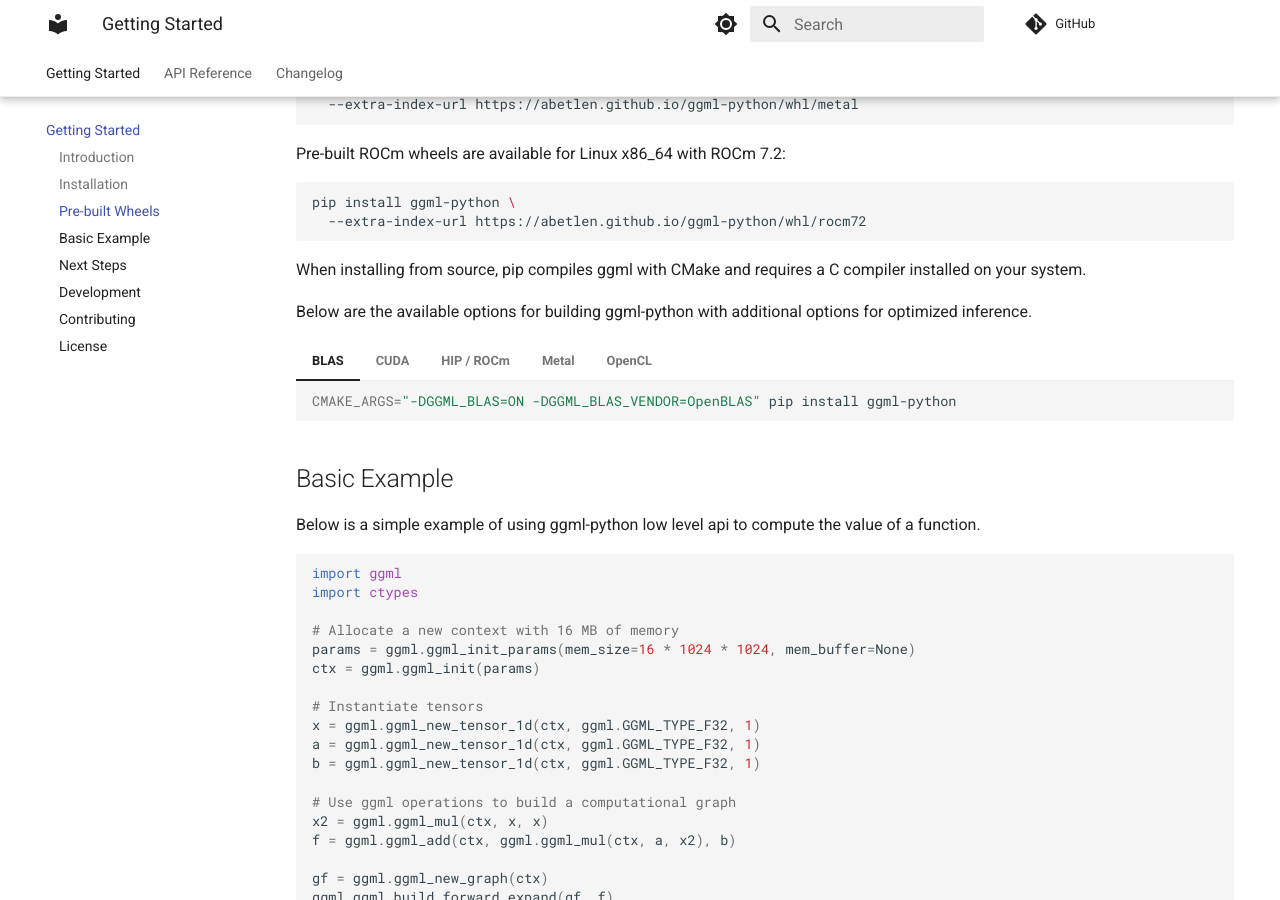
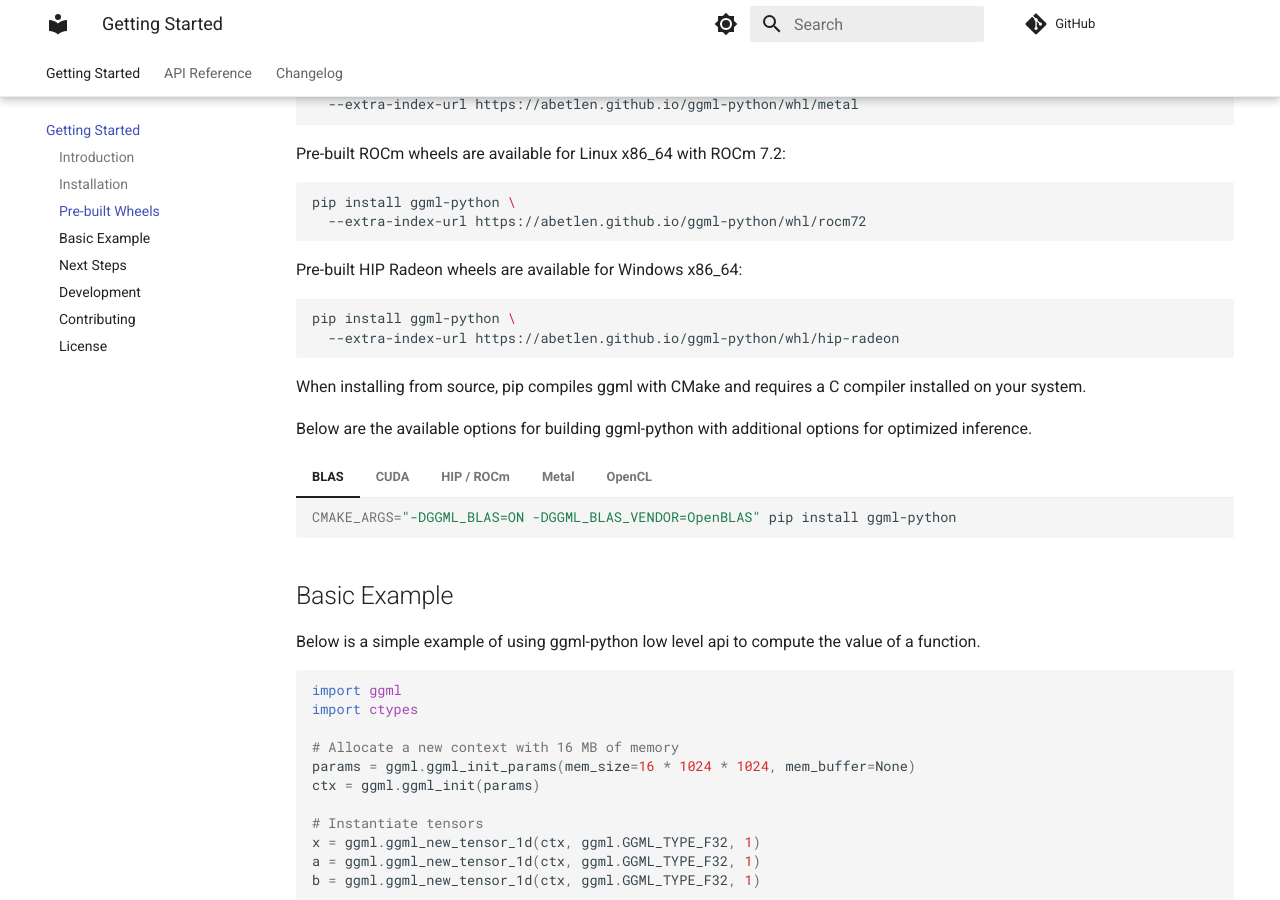
Before and after one commit to abetlen/ggml-python, an MkDocs documentation site: the page built from docs/index.md, in a window 1280 px wide and 900 px high, scrolled down 1565 px. Built offline with MkDocs 1.6.1 and Material for MkDocs 9.7.7, drawn with Linux system fonts in a browser that asks for light colours; comment, search, counter and statistics services are not loaded.

Commit message:
ci: add Windows HIP wheel builds

````diff
--- a/docs/index.md
+++ b/docs/index.md
@@ -74,6 +74,13 @@ Pre-built ROCm wheels are available for Linux x86_64 with ROCm 7.2:
 ```bash
 pip install ggml-python \
   --extra-index-url https://abetlen.github.io/ggml-python/whl/rocm72
+```
+
+Pre-built HIP Radeon wheels are available for Windows x86_64:
+
+```bash
+pip install ggml-python \
+  --extra-index-url https://abetlen.github.io/ggml-python/whl/hip-radeon
 ```
 
 When installing from source, pip compiles ggml with CMake and requires a C compiler installed on your system.
````
Also changed, not shown: CHANGELOG.md (+1 -1 lines), README.md (+7 -0 lines), 2 other files.
